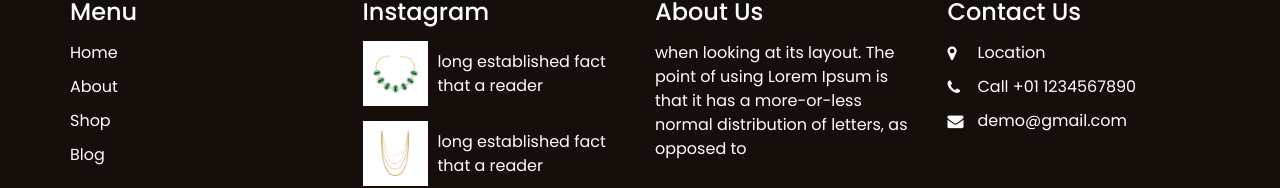
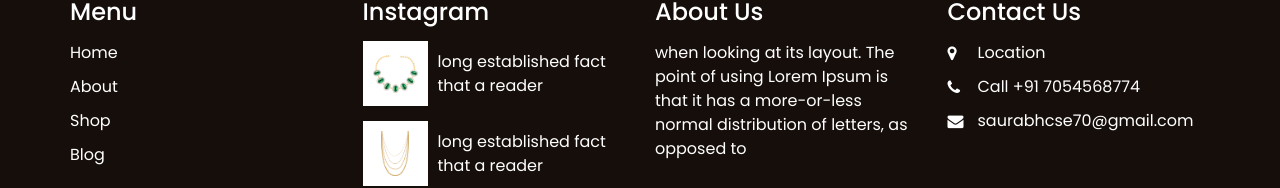
Before and after one commit to saurabh-ji/healet-html, a plain HTML site: page blog.html in a window 1280 px wide. Shown: the part 1124-1312 px from the top of the page. Drawn offline with nearby package versions, Linux system fonts and the light colour scheme.

Commit message:
updated blog.html page

```diff
--- a/blog.html
+++ b/blog.html
@@ -211,13 +211,13 @@
             <a href="">
               <i class="fa fa-phone" aria-hidden="true"></i>
               <span>
-                Call +01 1234567890
+                Call +91 7054568774
               </span>
             </a>
             <a href="">
               <i class="fa fa-envelope"></i>
               <span>
-                demo@gmail.com
+                saurabhcse70@gmail.com
               </span>
             </a>
           </div>
```
